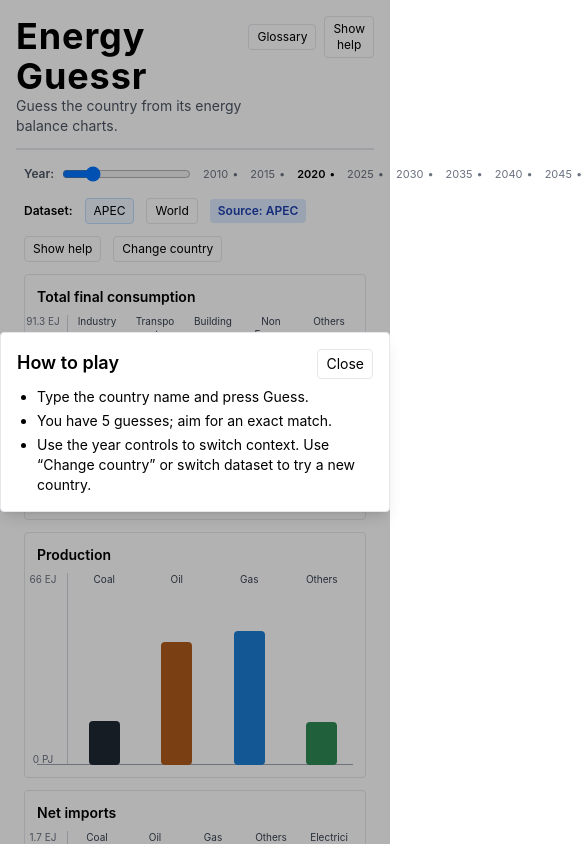
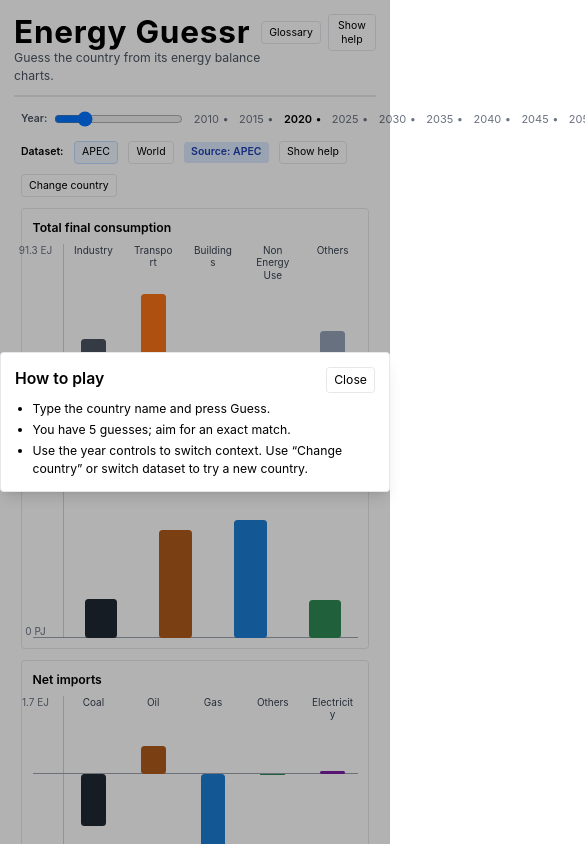
Before and after one commit to H3yfinn/energy-guessr, a React (Create React App) app: page / in a window 390 px wide. Shown: the top 844 px of the page, 585 px wide, since content can reach past the window. Built offline with nearby package versions, Linux system fonts and the light colour scheme.

Commit message:
resizing

```diff
--- a/src/App.tsx
+++ b/src/App.tsx
@@ -27,7 +27,7 @@ function App() {
         bodyClassName="font-bold text-center"
       />
       <div className="flex justify-center flex-auto dark:bg-slate-900 dark:text-slate-50 min-h-screen">
-        <div className="w-full max-w-7xl flex flex-col p-4">
+        <div className="app-shell flex flex-col p-4">
           <header className="border-b-2 border-gray-200 flex items-start justify-between pb-3">
             <div>
               <h1 className="text-4xl font-bold tracking-wide">{pageTitle}</h1>
--- a/src/components/EnergyChart.tsx
+++ b/src/components/EnergyChart.tsx
@@ -1,4 +1,4 @@
-import React, { useMemo, useState } from "react";
+import React, { useEffect, useMemo, useState } from "react";
 import chartMeta from "../config/chartMeta.json";
 import { EnergyProfile, SectorKey, formatEnergy } from "../domain/energy";
 import { computeCardSizing } from "../utils/cardSizing";
@@ -24,8 +24,20 @@ const FUEL_ORDER = fuelMeta.reduce<Record<string, number>>((acc, f) => {
   return acc;
 }, {});
 
-function formatFuelLabel(fuel: string): string {
-  if (fuel === "renewables_and_others") return "Others";
+type FuelLabelOptions = {
+  sectorKey?: string;
+  useLongOthers?: boolean;
+};
+
+function formatFuelLabel(fuel: string, options?: FuelLabelOptions): string {
+  if (fuel === "renewables_and_others") {
+    const isProduction = options?.sectorKey === "01_production";
+    const isElectricity = options?.sectorKey === "18_electricity_output_in_gwh";
+    if (options?.useLongOthers && (isProduction || isElectricity)) {
+      return "Renewables & Others";
+    }
+    return "Others";
+  }
   if (fuel === "wind_solar") return "Wind & Solar";
   const normalized = fuel.replace(/_and_/g, " & ").replace(/_/g, " ");
   const parts = normalized.split(" ").filter(Boolean);
@@ -63,6 +75,7 @@ export function EnergyChart({
   theme,
 }: EnergyChartProps) {
   const [showImage, setShowImage] = useState(true);
+  const [useLongOthers, setUseLongOthers] = useState(false);
   const fuelColors = theme === "dark" ? FUEL_COLORS_DARK : FUEL_COLORS_LIGHT;
   const chartSectors = (
     sectors.length > 0 ? sectors : (Object.keys(profile.sectors) as SectorKey[])
@@ -93,6 +106,19 @@ export function EnergyChart({
 
   const elecLabel = useMemo(() => {
     return "Electricity generation (2023)";
+  }, []);
+
+  useEffect(() => {
+    if (typeof window === "undefined" || !window.matchMedia) return;
+    const mediaQuery = window.matchMedia("(min-width: 1366px)");
+    const handleChange = (event: MediaQueryListEvent | MediaQueryList) => {
+      setUseLongOthers(event.matches);
+    };
+    handleChange(mediaQuery);
+    mediaQuery.addEventListener("change", handleChange);
+    return () => {
+      mediaQuery.removeEventListener("change", handleChange);
+    };
   }, []);
 
   const chartSpan = 70; // percentage span for bars, leaves headroom
@@ -243,9 +269,10 @@ export function EnergyChart({
                                   backgroundColor: color,
                                 }
                           }
-                          title={`${formatFuelLabel(item.fuel)}: ${formatEnergy(
-                            numericValue
-                          )}`}
+                          title={`${formatFuelLabel(item.fuel, {
+                            sectorKey,
+                            useLongOthers,
+                          })}: ${formatEnergy(numericValue)}`}
                         />
                         <p
                           className="text-[10px] mt-0 text-center text-gray-700 dark:text-gray-200 break-words leading-tight"
@@ -255,7 +282,10 @@ export function EnergyChart({
                             overflowWrap: "anywhere",
                           }}
                         >
-                          {formatFuelLabel(item.fuel)}
+                          {formatFuelLabel(item.fuel, {
+                            sectorKey,
+                            useLongOthers,
+                          })}
                         </p>
                       </div>
                     );
--- a/src/index.css
+++ b/src/index.css
@@ -9,6 +9,10 @@ html, body, #root {
   flex-direction: column;
 }
 
+:root {
+  font-size: clamp(14px, 0.45vw + 12px, 19px);
+}
+
 body {
   margin: 0;
   font-family: -apple-system, BlinkMacSystemFont, 'Segoe UI', 'Roboto', 'Oxygen',
@@ -16,6 +20,11 @@ body {
     sans-serif;
   -webkit-font-smoothing: antialiased;
   -moz-osx-font-smoothing: grayscale;
+}
+
+.app-shell {
+  width: min(100%, 1800px);
+  margin: 0 auto;
 }
 
 code {
```
